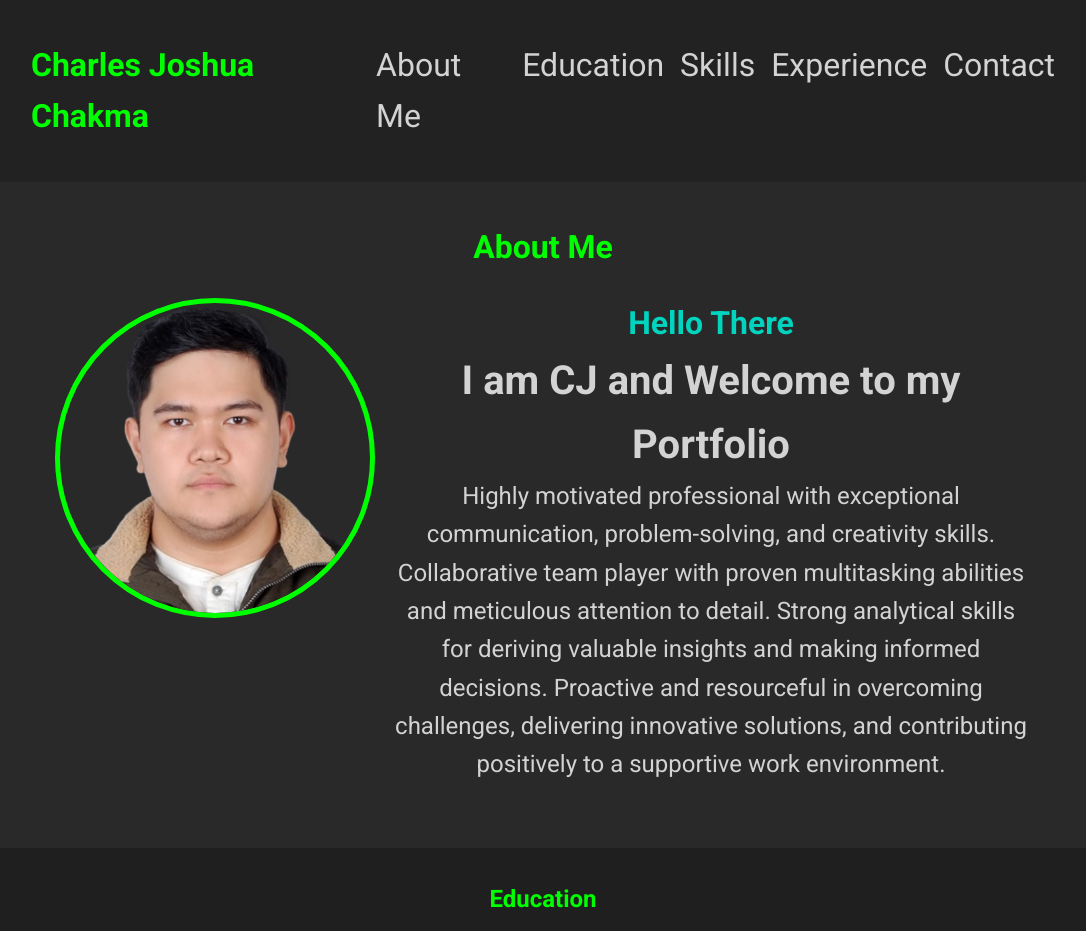
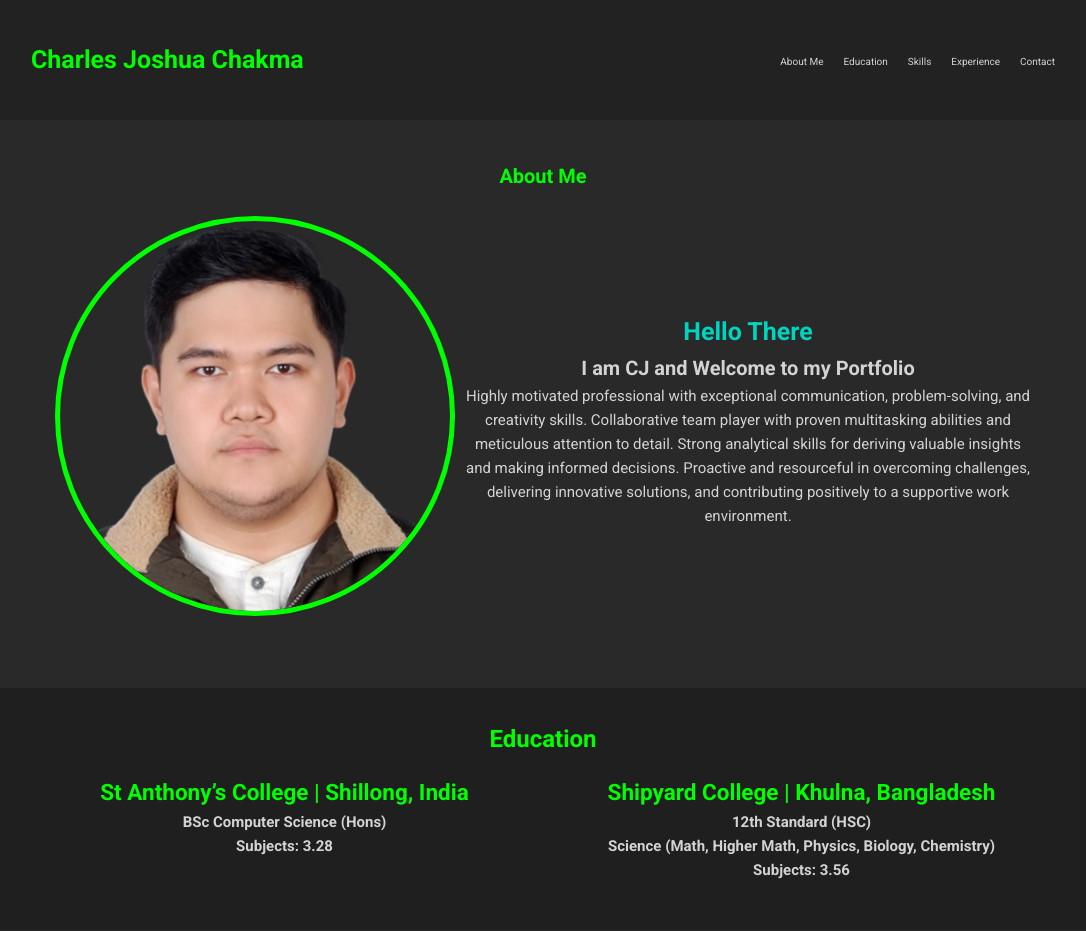
Before and after one commit to DemiGodCJ/portfolio, a plain HTML site: page index.html in a window 1280 px wide. Shown: the top 931 px of the page, without its empty margins (97-1183 px from the left). Drawn offline with Linux system fonts and the light colour scheme.

Commit message:
Add files via upload

```diff
--- a/index.html
+++ b/index.html
@@ -20,18 +20,18 @@
             </div>
             <div class="rheader">
                 <ul>
-                    <li><a href="#about">About Me</a></li>
-                    <li><a href="#education">Education</a></li>
-                    <li><a href="#skills">Skills</a></li>
-                    <li><a href="#experience">Experience</a></li>
-                    <li><a href="#contact">Contact</a></li>
+                    <li><a href="#iabout">About Me</a></li>
+                    <li><a href="#ied">Education</a></li>
+                    <li><a href="#isk">Skills</a></li>
+                    <li><a href="#iexp">Experience</a></li>
+                    <li><a href="#icon">Contact</a></li>
                 </ul>
             </div>
         </div>
     </div>
 
     <!-- About Me -->
-    <div class="about section">
+    <div class="about section" id="iabout">
         <h2 class="abouth">About Me</h2>
         <div class="container">
             <div class="labout">
@@ -52,7 +52,7 @@
     </div>
 
     <!-- Education -->
-    <div class="education section">
+    <div class="education section" id="ied">
         <h2 class="eh">Education</h2>
         <div class="container">
             <div class="ed">
@@ -67,7 +67,7 @@
     </div>
 
     <!-- Skills -->
-    <div class="skills section">
+    <div class="skills section" id="isk">
         <div class="container">
             <ul>
                 <h2>Language:</h2>
@@ -101,7 +101,7 @@
     </div>
 
     <!-- Work Experience -->
-    <div class="experience section">
+    <div class="experience section" id="iexp">
         <div class="container">
             <h2>Work Experience</h2>
             <ul>
@@ -117,7 +117,7 @@
     </div>
 
     <!-- Contact Section -->
-    <div class="contact section">
+    <div class="contact section" id="icon">
         <div class="container">
             <h2>Contact Me</h2>
             <div class="top">
--- a/style.css
+++ b/style.css
@@ -31,12 +31,12 @@ body {
 
 .header h1 {
     color: #00ff00; /* Neon Green */
-    font-size: 2rem;
+    font-size: 25px;
 }
 
 .header .rheader ul {
     display: flex;
-    gap: 1rem;
+    gap: 20px;
 }
 
 .header .rheader ul li {
@@ -46,13 +46,13 @@ body {
 .header .rheader ul li a {
     text-decoration: none;
     color: #d3d3d3;
-    font-size: 2rem;
+    font-size:10px;
     transition: color 0.3s;
 }
 
 .header .rheader ul li a:hover {
     color: #00ff00;
-    font-size: 2rem;
+    font-size: 15px;
 }
 
 .about {
@@ -62,7 +62,7 @@ body {
 }
 
 .about .abouth {
-    font-size: 2rem;
+    font-size: 20px;
     text-align: center;
     color: #00ff00; /* Neon Green */
 }
@@ -70,12 +70,12 @@ body {
 .about .container {
     display: grid;
     grid-template-columns: 1fr 2fr;
-    gap: 1rem;
+    gap: 10px;
     padding: 3vh;
 }
 
 .about img {
-    height: 40vh;
+    height: 50vh;
     border-radius: 50%;
     border: 5px solid #00ff00;
 }
@@ -88,15 +88,15 @@ body {
 
 .rabout h2 {
     color: #00d3be;
-    font-size: 2rem;
+    font-size: 25px;
 }
 
 .rabout h3 {
-    font-size: 2.5rem;
+    font-size: 20px;
 }
 
 .rabout p {
-    font-size: 1.5rem;
+    font-size: 15px;
 }
 
 .education {
@@ -113,19 +113,19 @@ body {
 .education .container {
     display: grid;
     grid-template-columns: 1fr 1fr;
-    gap: 1rem;
+    gap: 10px;
 }
 
 .education .container .ed{
     text-align: center;
-    font-size: 2rem;
+    font-size: 15px;
 }
 
 .skills {
     background-color: #292929;
     padding: 5vh;
     text-align: justify;
-    font-size: 2rem;
+    font-size: 12px;
     animation: fadeIn 1.2s ease-in-out;
 
 }
@@ -142,7 +142,7 @@ body {
     background-color: #1f1f1f;
     padding: 4vh;
     animation: slideIn 1s ease-in-out;
-    font-size: 2rem;
+    font-size: 12px;
 }
 
 .experience h2 {
@@ -154,12 +154,13 @@ body {
     background-color: #292929;
     padding: 5vh 0;
     animation: fadeIn 1.5s ease-in-out;
-    font-size: 2rem;
+    font-size: 12px;
 }
 
 .contact h2 {
     text-align: center;
     color: #00ff00;
+    font-size: 15px;
 }
 
 .contact i {
@@ -174,10 +175,15 @@ body {
 .contact .top, .contact .bot {
     text-align: center;
     padding: 1vh 0;
+    font-size: 15px;
+}
+
+.contact .bot{
+    font-size: 25px;
 }
 
 .contact .top i, .contact .bot a i {
-    margin: 0 1vw;
+    margin: 0 0.5vw;
     transition: transform 0.3s ease-in-out;
 }
 
@@ -185,6 +191,12 @@ body {
     transform: scale(1.2);
     color: #00ff00;
 }
+
+.contact .top i.fa-brands.fa-whatsapp{
+    margin: 0.3vw;
+    font-size: 15px;
+}
+
 
 /* Animations */
 @keyframes fadeIn {
```
